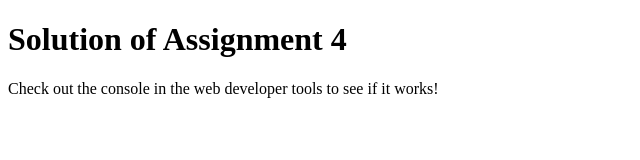
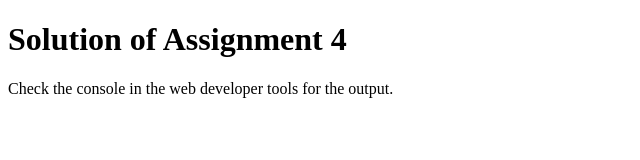
Before and after one commit to Subhojit907/JHU-Web-Dev-Module-4-Sol, a plain HTML site: page index.html in a window 1280 px wide. Shown: the whole page, without its empty margins (0-640 px from the left). Drawn offline with Linux system fonts and the light colour scheme.

Commit message:
Update index.html

```diff
--- a/index.html
+++ b/index.html
@@ -11,7 +11,7 @@
 
 <body>
     <h1>Solution of Assignment 4</h1>
-    <p>Check out the console in the web developer tools to see if it works!</p>
+    <p>Check the console in the web developer tools for the output.</p>
 </body>
 
 </html>
```
